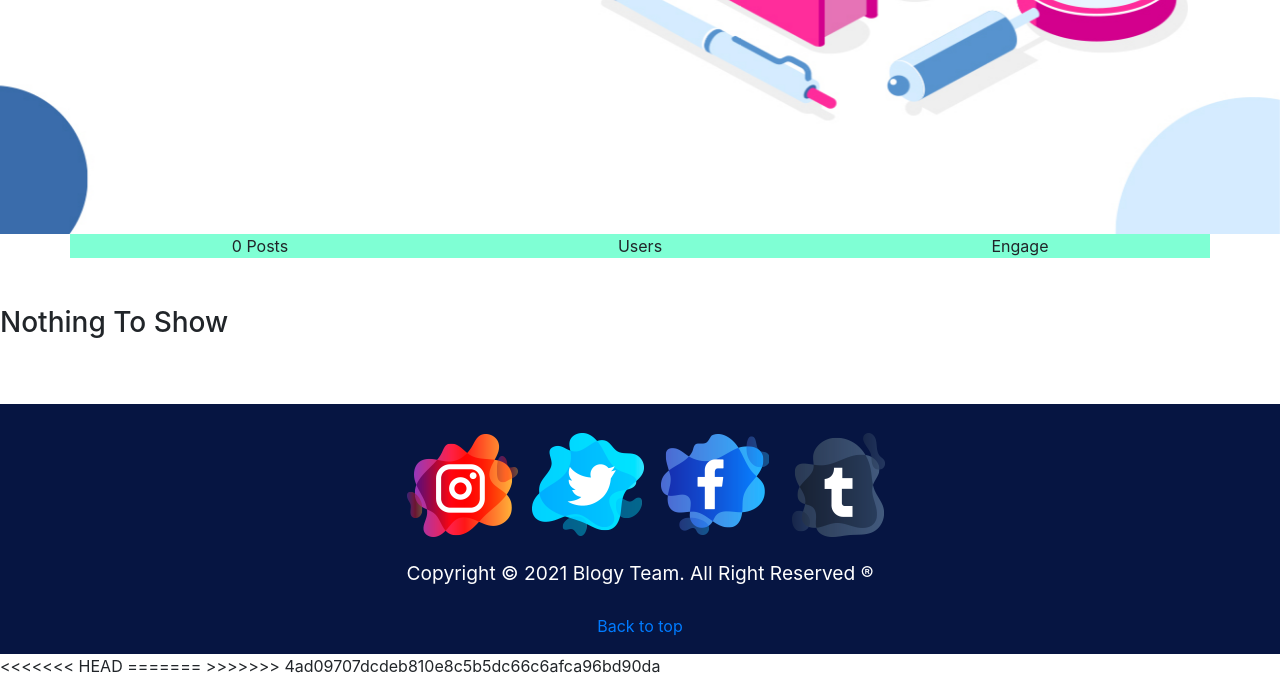
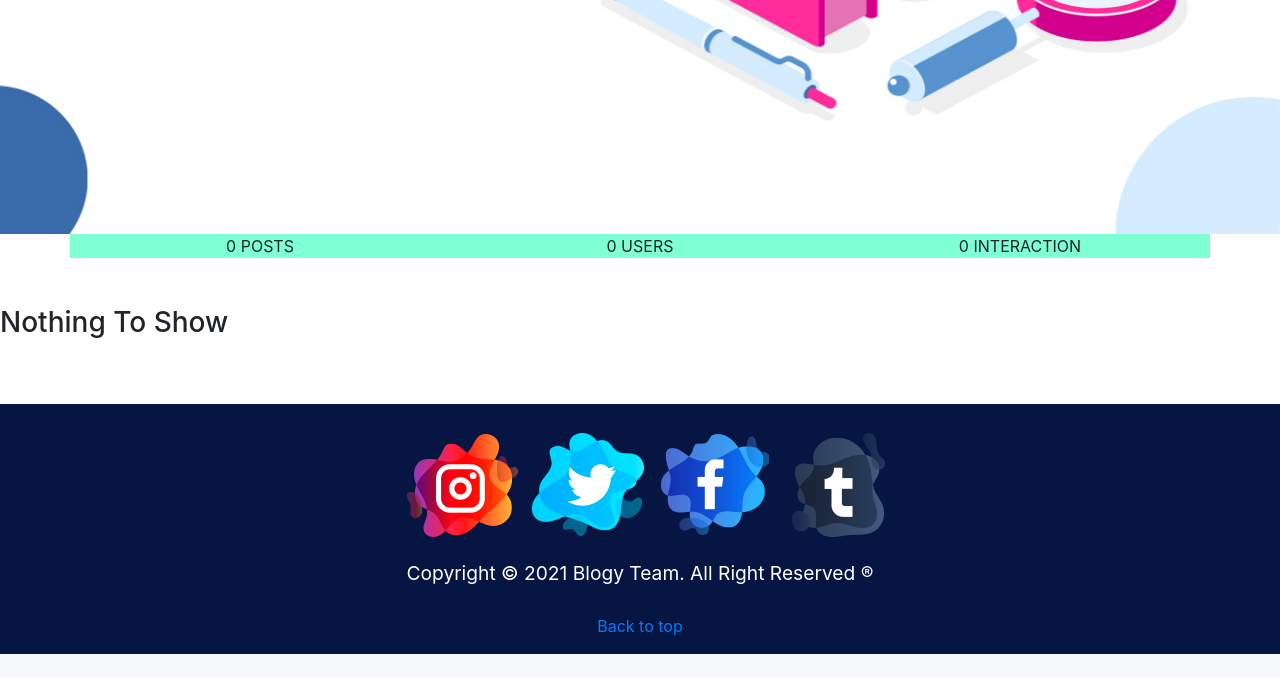
Before and after one commit to Bushra-Mulla/blogy, a Django app: page / in a window 1280 px wide. Shown: the part 523-1201 px from the top of the page. After the commit the page ends 1177 px from the top, so only its background shows below. Run offline with Django 3.2, Linux system fonts and the light colour scheme; data that the repository does not hold is empty; some libraries are stand-ins or nearby versions.

Commit message:
checkout

```diff
--- a/blog/templates/base.html
+++ b/blog/templates/base.html
@@ -137,7 +137,7 @@
   {% block content %}
   {% endblock %}
 
-  <footer class="text-muted py-5" id="footer" class="site-footer">
+  <footer class="text-muted py-5 mt-10" id="footer" class="site-footer">
     <!-- <div class="logo">
             <h3>
               <img src="{% static '/images/logo2.png' %}" width="40%" height="40%" />
@@ -168,14 +168,6 @@
   <script src="https://cdn.jsdelivr.net/npm/bootstrap@5.0.0-beta2/dist/js/bootstrap.bundle.min.js"
     integrity="sha384-b5kHyXgcpbZJO/tY9Ul7kGkf1S0CWuKcCD38l8YkeH8z8QjE0GmW1gYU5S9FOnJ0"
     crossorigin="anonymous"></script>
-<<<<<<< HEAD
-  <script src="{% static 'assets/js/bootstrap.js' %}"></script>
-  <script src="{% static 'assets/js/jquery.js' %}"></script>
-  <script src="{% static 'js/jquery.bootstrap.modal.forms.js' %}"></script>
-  <!-- You can alternatively load the minified version -->
-  <script src="{% static 'js/jquery.bootstrap.modal.forms.min.js' %}"></script>
-=======
->>>>>>> 4ad09707dcdeb810e8c5b5dc66c6afca96bd90da
   {% block script %}
   {% endblock %}
 
--- a/blog/templates/index.html
+++ b/blog/templates/index.html
@@ -36,13 +36,13 @@
 <div class="container" style="background-color: aquamarine; width:100%">
     <div class="row align-items-start">
       <div class="col">
-        {{ posts.count}} Posts
+        {{ allPost.count}} POSTS
     </div>
       <div class="col">
-        {{user.count}} Users
+        {{allUsers.count}} USERS
       </div>
       <div class="col">
-        {{comments.count}} Engage
+        {{allComments.count}} INTERACTION
       </div>
     </div>
 </div>
```
